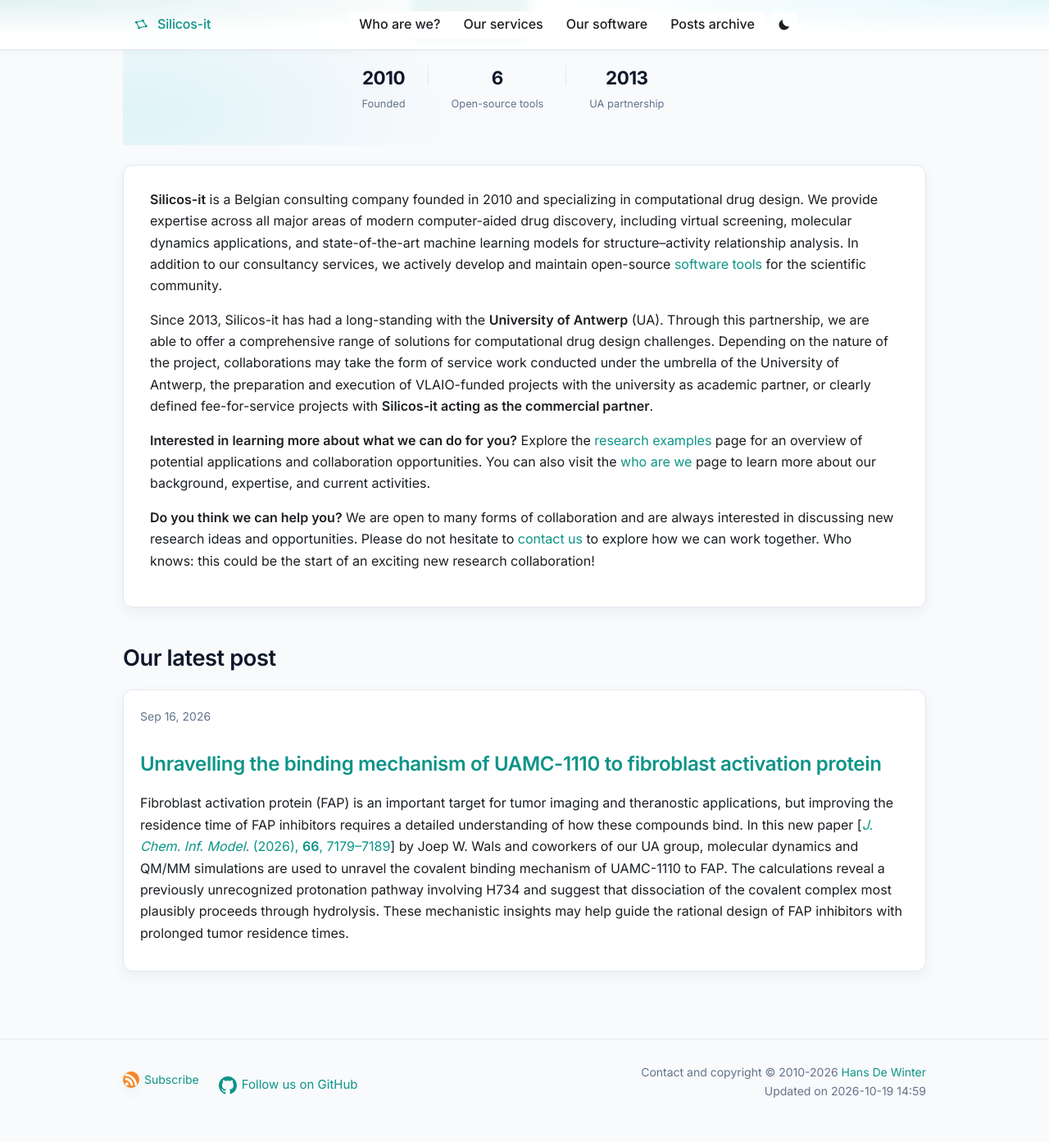
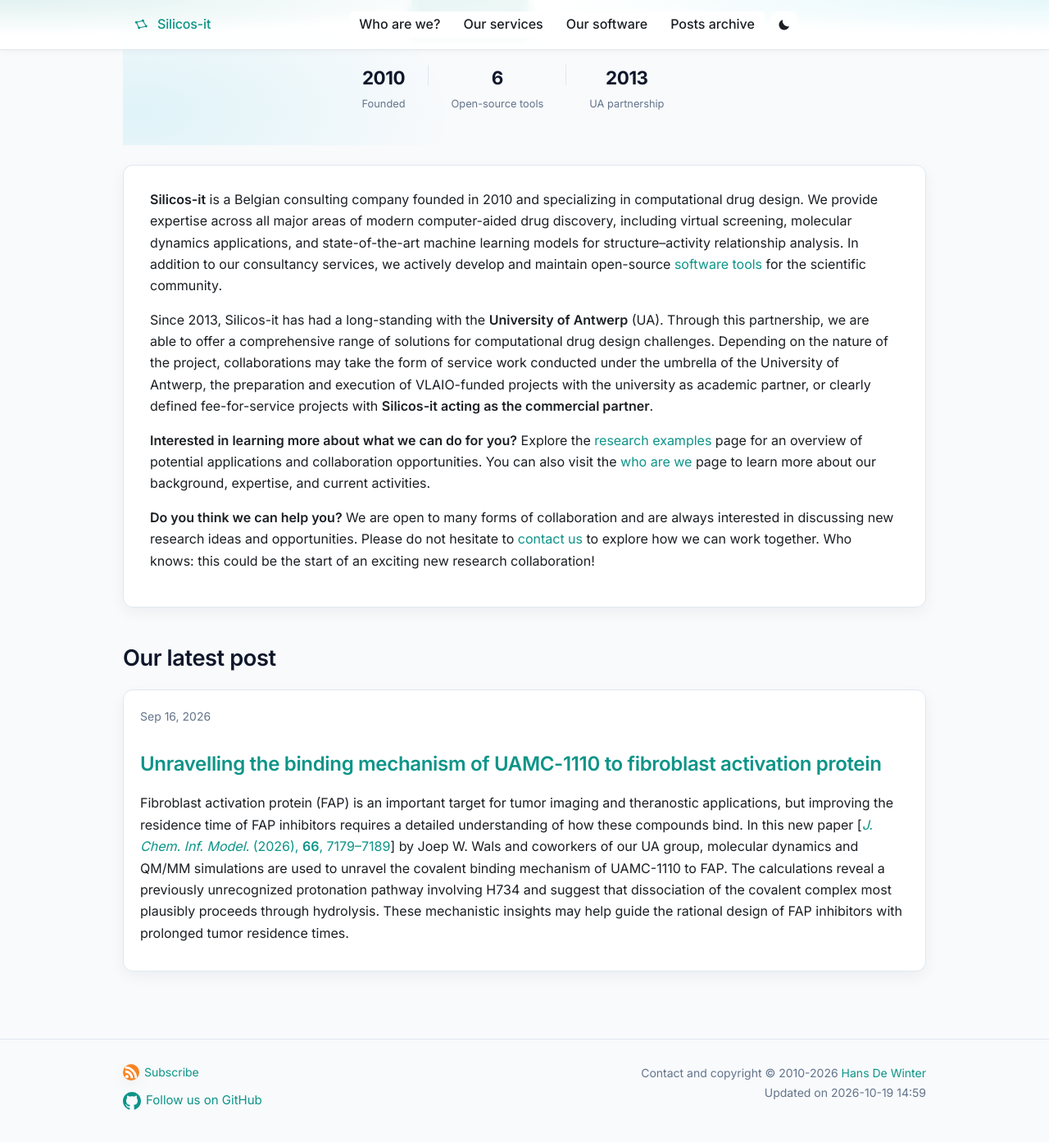
Before and after one commit to silicos-it/silicos-it.github.io, a Jekyll site: the page built from index.md, in a window 1280 px wide and 1400 px high, scrolled down 217 px. Shown: the top 1393 px of the window at 82% size. Built offline with Jekyll 4.4.1, drawn with Linux system fonts in a browser that asks for light colours.

Commit message:
Stack footer links to mirror the two-line contact block
Subscribe and GitHub sat side by side while the contact column had
two stacked lines, so the two halves of the footer row didn't line
up as a block. Stacking the links too gives both sides matching
height and resolves a stray margin-bottom on .feed-subscribe that
was nudging it out of vertical alignment with the GitHub link.

Co-Authored-By: Claude Sonnet 5 <noreply@anthropic.com>

```diff
--- a/_sass/minima/custom-styles.scss
+++ b/_sass/minima/custom-styles.scss
@@ -767,12 +767,17 @@ pre > code,
 
 .footer-links {
   display: flex;
-  align-items: center;
-  gap: 1.5rem;
+  flex-direction: column;
+  align-items: flex-start;
+  gap: 0.4rem;
 }
 
 .footer-row .contact-list {
   text-align: right;
+}
+
+.footer-row .feed-subscribe {
+  margin: 0;
 }
 
 .footer-row .feed-subscribe a {
```
